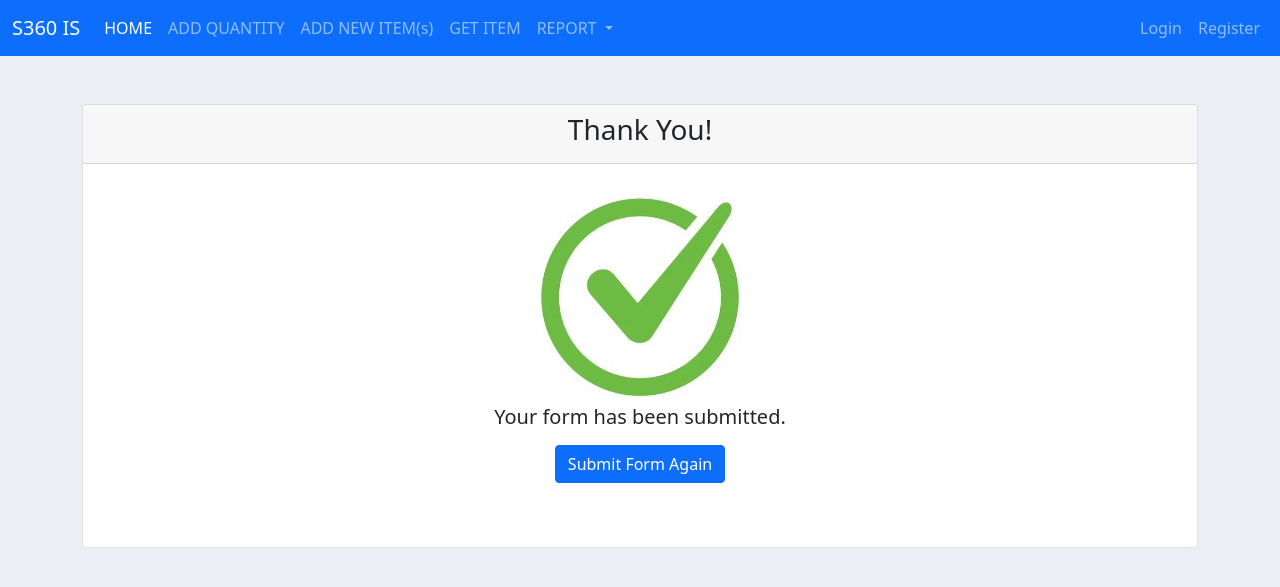
After one commit to renzo031109/Inventory-System, a Django app: page /submitted/ in a window 1280 px wide. The commit adds this page. Shown: the top 587 px of the page. Run offline with Django 5.2, Linux system fonts and the light colour scheme; some libraries are stand-ins or nearby versions.

Commit message:
complete functionality of get item form

```diff
--- a/inventory/templates/inventory/add_item.html
+++ b/inventory/templates/inventory/add_item.html
@@ -9,7 +9,7 @@
 
 {% block content %}
 
-<div class="card card-body mt-5">
+<div class="card card-body mt-5 pb-4">
 <div class="container mt-3">
 
 <form class="form-horizontal" method="POST" action="">
--- a/inventory/templates/inventory/home.html
+++ b/inventory/templates/inventory/home.html
@@ -14,7 +14,7 @@ MyHOME
 
 <!-- filter option -->
 
-<button class="btn mt-3" id="filterBtn"><i class="fa-solid fa-filter"></i> FILTER</button>
+<button class="btn btn-primary mt-3" id="filterBtn"><i class="fa-solid fa-filter"></i> FILTER</button>
 
 <div class="card card-body mt-3" id="filter-slide">
       <h5>FILTER BY:</h5>
--- a/inventory/templates/inventory/new_item.html
+++ b/inventory/templates/inventory/new_item.html
@@ -8,7 +8,7 @@
 
 {% block content %}
 
-<div class="card card-body mt-5 mb-3 pb-5">
+<div class="card card-body mt-5 mb-3 pb-4">
 
 
   <div class="container mt-1"><center><h3>NEW ITEM</h3></center></div>
--- /dev/null
+++ b/inventory/templates/inventory/submitted.html
@@ -0,0 +1,24 @@
+{% extends 'base.html'  %}
+
+{% load static %}
+
+{% block title %}
+Thank You
+{% endblock title %}
+
+
+{% block content %}
+
+<div class="card text-center mt-5 pb-5">
+    <div class="card-header">
+      <h3>Thank You!</h3>
+    </div>
+    <div class="card-body">
+      <img src="{% static 'media/check.jpg' %}">
+      <h5 class="card-title">Your form has been submitted. </h5>
+      <p class="card-text"></p>
+      <a href="{% url 'get_item' %}" class="btn btn-primary">Submit Form Again</a>
+    </div>
+  </div>
+
+{% endblock content %}
--- a/inventory/urls.py
+++ b/inventory/urls.py
@@ -8,6 +8,7 @@ urlpatterns = [
     path('get_item/', views.get_item, name='get_item'),
     path('new_item/', views.new_item, name='new_item'),
     path('add_item/', views.add_item, name='add_item'),
+    path('submitted/', views.submitted, name='submitted'),
 
 
 
--- a/inventory/views.py
+++ b/inventory/views.py
@@ -44,6 +44,10 @@ def delete_item(request, id):
         #return the quantity of the deleted item
         updated_soh = int(item_soh.soh) + int(item.quantity)
         item_soh.soh = updated_soh
+
+        #update Total value and save
+        total = updated_soh * item_soh.price
+        item_soh.total_value = total
         item_soh.save()
         item.delete()
         messages.success(request, "Item is deleted successfully")
@@ -143,15 +147,21 @@ def add_item(request):
                     add_item_code = form.cleaned_data.get('item_code')
                     #get the item qty from the form
                     add_qty = form.cleaned_data.get('quantity')
-                    #get the item SOH from model table
+
 
                     try:
+                        #get the item SOH from model table
                         item_soh = ItemBase.objects.get(item_code=add_item_code)
-                        # print(f'try this item soh = {item_soh.item_name} AND {item_soh.brand_name} ')
+
                         #compute add soh
                         soh = int(item_soh.soh) + int(add_qty)
                         #get the updated soh after add
                         item_soh.soh = int(soh)
+
+                        #update Total value
+                        total = item_soh.soh * item_soh.price
+                        item_soh.total_value = total
+
                         #save tables
                         item_soh.save()
                     except:
@@ -189,8 +199,12 @@ def get_item(request):
 
     #Initiate a list variable for the input select fields
     staff_name_list = []
-    client_name_list =[]
+    client_name_list = []
     department_name_list = []
+
+    #list for validation checking
+    item_error_list = []
+    item_success_list = []
 
     if request.method == 'POST':
         formset = ItemModelFormSet(request.POST)
@@ -231,12 +245,16 @@ def get_item(request):
 
                     if item_soh.soh < get_qty:
                         messages.error(request, f"Sorry, Your available stock for '{item_soh.item_name}' is only '{item_soh.soh}")
+                        item_error_list.append(item_soh.item_name)
                     else:
-                        print("under")
+                        item_success_list.append(item_soh.item_name)
                         #compute add soh
                         soh = int(item_soh.soh) - int(get_qty)
                         #get the updated soh after add
                         item_soh.soh = int(soh)
+                        #update Total value
+                        total = item_soh.soh * item_soh.price
+                        item_soh.total_value = total
                         #save tables
                         item_soh.save()
 
@@ -255,9 +273,11 @@ def get_item(request):
 
             # if(messages_count):
             #     print(messages_count)
-                        messages.success(request, f"'{item_soh.item_name}' stock on hand was updated successfully!")
+                        # messages.success(request, f"'{item_soh.item_name}' stock on hand was updated successfully!")
 
-            return redirect('home')
+            if len(item_error_list) == 0 and len(item_success_list) != 0:
+                return redirect('submitted')
+
         else:
             messages.error(request, "Invalid Input!")
 
@@ -266,3 +286,7 @@ def get_item(request):
 
     context = {'formset': formset}
     return render(request, 'inventory/get_item.html', context)
+
+
+def submitted(request):
+    return render(request, 'inventory/submitted.html')
--- a/static/script.js
+++ b/static/script.js
@@ -4,10 +4,11 @@
 $(document).ready(function () {
 
 
+// default view of filter card - hide
+$("#filter-slide").hide();
+
 // Toggle on filter option
 $("#filterBtn").click(function(){
-
-   $(this).toggleClass('btn-success');
 
    $("#filter-slide").slideToggle("slow");
 
```
Also changed, not shown: inventory/models.py (+4 -3 lines), inventory/templates/inventory/compute_script.html (deleted, +0 -15 lines), inventory/templates/inventory/summary.html (+3 -5 lines), db.sqlite3, inventory/migrations/0004_itembase_total_value_alter_item_client_name_and_more.py (added), static/media/check.jpg (added).
